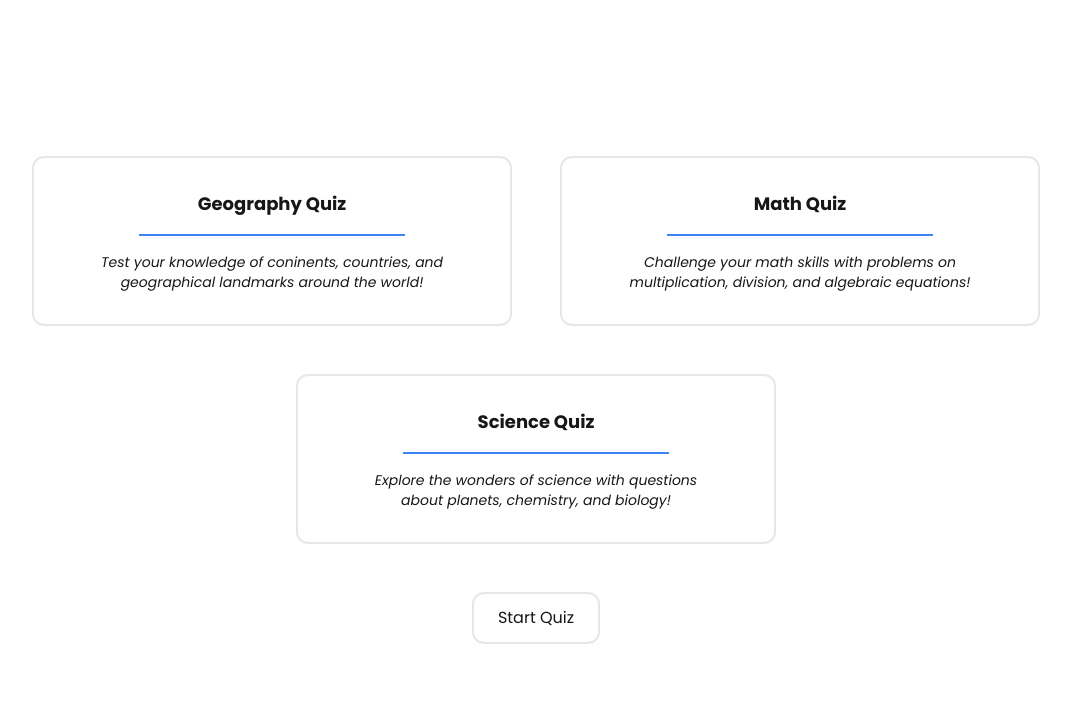
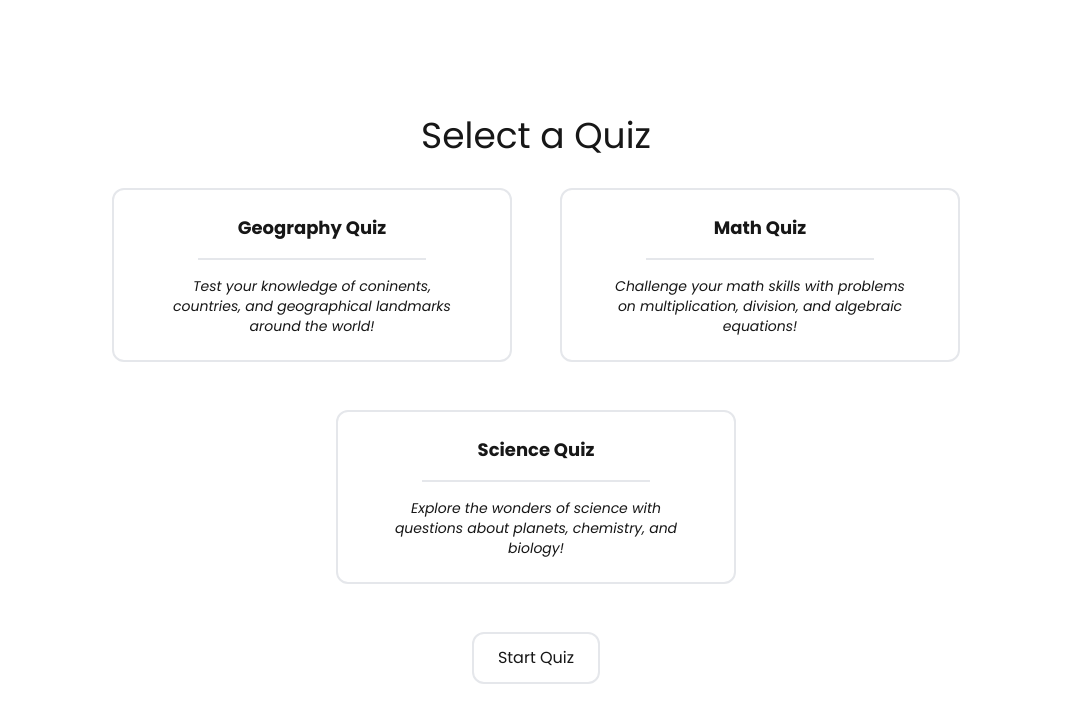
Before and after one commit to kagesite/react-app-mtec, a Next.js app in the folder quiz-app/: page / in a window 1280 px wide. Shown: the top 722 px of the page, without its empty margins (104-1175 px from the left). Built offline with nearby package versions, Linux system fonts and the light colour scheme.

Commit message:
adjusted css

```diff
--- a/quiz-app/src/app/components/MultiQuiz.jsx
+++ b/quiz-app/src/app/components/MultiQuiz.jsx
@@ -225,17 +225,18 @@ function MultiQuiz() {
                     ? (null)
                     : (
                         <div className='flex flex-col items-center'>
+                            <h1 className='text-4xl mb-8'>Select a Quiz</h1>
                             <div className='flex flex-wrap gap-12 justify-center mb-12'>
                                 {
                                     quizes.map((quiz, i) => {
                                         return (
                                             <button
                                                 key={i}
-                                                className='border-2 rounded-xl max-w-[480px] py-8 px-4 text-center flex flex-col justify-center items-center gap-4'
+                                                className='border-2 rounded-xl max-w-[30%] min-w-[400px] py-6 px-2 text-center flex flex-col justify-center items-center gap-4'
                                                 onClick={() => setSelectedQuiz(i)}
                                             >
                                                 <h1 className='text-lg font-bold'>{quiz.name}</h1>
-                                                <hr className='border-blue-500 border w-[60%]' />
+                                                <hr className='border-500 border w-[60%]' />
                                                 <i className='text-sm w-[80%]'>{quiz.prompt}</i>
                                             </button>
                                         )
@@ -245,7 +246,9 @@ function MultiQuiz() {
                             <button
                                 className='border-2 w-fit px-6 py-3 rounded-xl'
                                 onClick={handleStart}
-                            >Start Quiz</button>
+                            >
+                                Start Quiz
+                            </button>
                         </div>
                     )
             }
```
